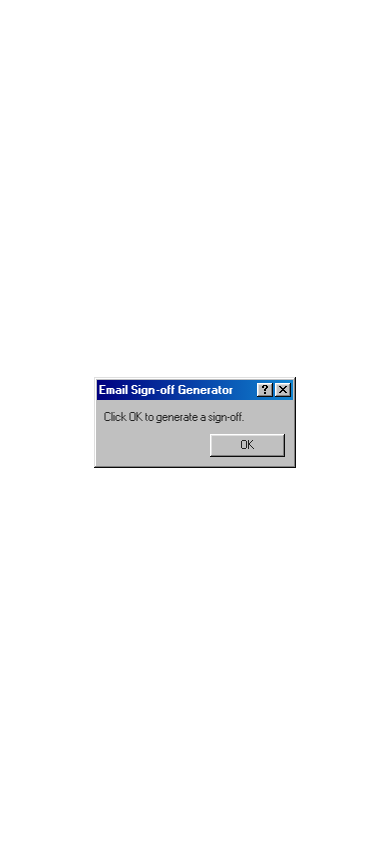
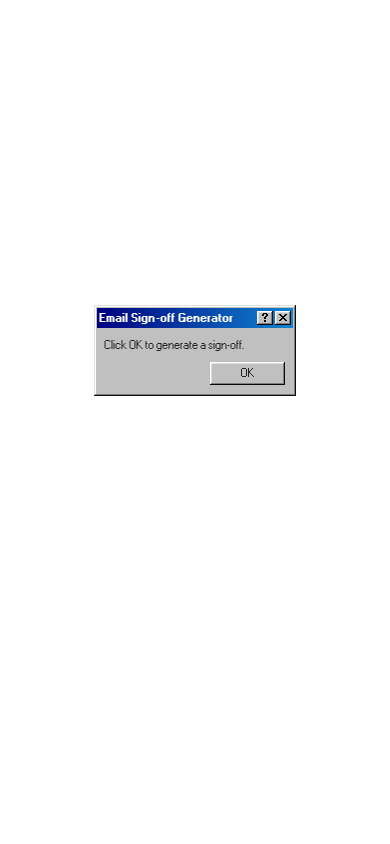
Before and after one commit to madisonmonteze/email-signoff-generator, a PHP site: page /index.html in a window 390 px wide. Run offline with PHP 8.4, Linux system fonts and the light colour scheme.

Commit message:
Mobile sizing fix

```diff
--- a/assets/css/style.css
+++ b/assets/css/style.css
@@ -1,6 +1,5 @@
 body {
 	height: 100vh;
-	height: calc(var(--vh, 1vh) * 100);
 	max-width: 100vw;
 	display: flex;
 	justify-content: center;
@@ -14,3 +13,9 @@ body {
 #about-window {
 	display: none;
 }
+
+@media (max-width: 500px) {
+	body {
+		height: 700px;
+	}
+}
--- a/assets/js/generator.js
+++ b/assets/js/generator.js
@@ -1,10 +1,3 @@
-// resize vh on mobile
-window.addEventListener('resize', () => {
-    let vh = window.innerHeight * 0.01;
-    document.documentElement.style.setProperty('--vh', `${vh}px`);
-  });
-
-
 // function to randomly select a sign-off from the list on click
 function generateSignoff() {
 
```
